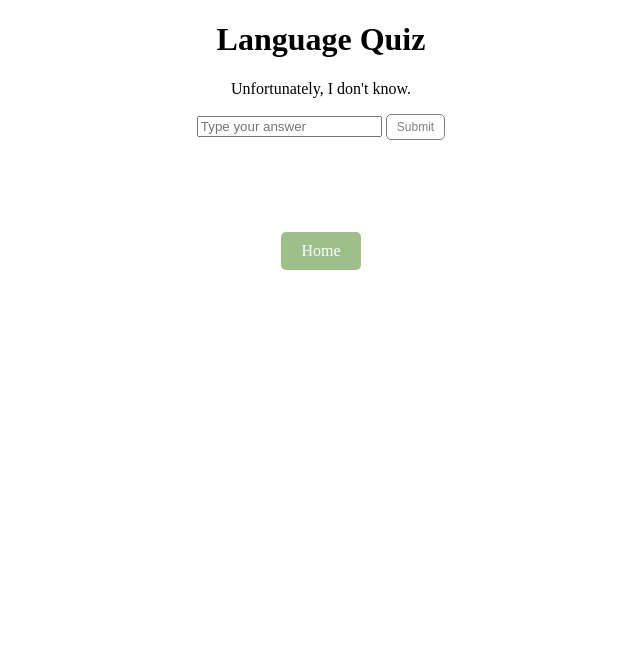
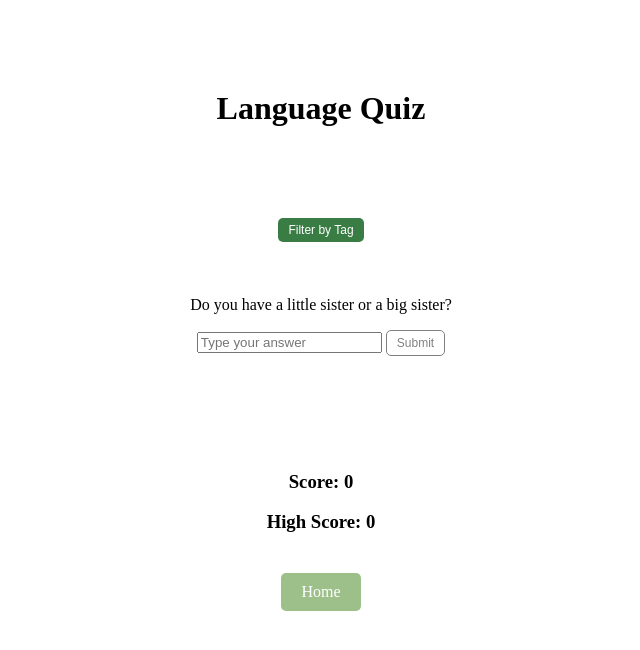
Before and after one commit to puputhariyati/MyLingo, a Flask app: page /quiz in a window 1280 px wide. Shown: the top 650 px of the page, without its empty margins (319-959 px from the left). Run offline with Flask 3, Linux system fonts and the light colour scheme; data comes from the database, SQL or seed files in the repository; both versions use the stored data as it was after the commit.

Commit message:
add filter by tag on the quiz

```diff
--- a/app.py
+++ b/app.py
@@ -177,11 +177,16 @@
     # Fetch unique tags
     cursor.execute("SELECT tags FROM vocabulary")
     all_tags = cursor.fetchall()
+
+    tag_count = {}  # Dictionary to store tag counts
     tag_set = set()
+
     for row in all_tags:
         if row["tags"]:
             tag_list = [tag.strip() for tag in row["tags"].split(",") if tag.strip()]
-            tag_set.update(tag_list)
+            for tag in tag_list:
+                tag_set.add(tag)
+                tag_count[tag] = tag_count.get(tag, 0) + 1  # Count occurrences
 
     db.close()
 
@@ -189,6 +194,7 @@
         'index.html',
         words=words,
         tags=sorted(tag_set),  # ✅ Ensure tag_set is defined
+        tag_count=tag_count,
         selected_alphabet=selected_alphabet,
         selected_tags=selected_tags,
         selected_sort=selected_sort,
@@ -351,9 +357,25 @@
 
 @app.route('/game')  # Register the route
 def game():
-    tags = get_all_tags()  # Ensure this function fetches tags
-    selected_tag = request.args.getlist('tags')
+    db = get_db()
+    cursor = db.cursor()
+
+    tags = get_all_tags()  # Get all available tags
+    selected_tag = request.args.getlist('tags')# Get selected tags from request
     meanings, words, word_dict = get_game_data(selected_tag)  # Modify logic to apply filtering
+
+    # Fetch words filtered by selected tags
+    if selected_tag:
+        tag_conditions = " OR ".join(f"tags LIKE '%{tag}%'" for tag in selected_tag)
+        query = f"SELECT word, meaning, tags FROM vocabulary WHERE {tag_conditions}"
+    else:
+        query = "SELECT word, meaning, tags FROM vocabulary"  # Fetch all if no filter is applied
+
+    cursor.execute(query)
+    all_tags = cursor.fetchall()
+
+    tag_count = {}  # Dictionary to store tag counts
+    tag_set = set()
 
     # Ensure exactly 5 pairs are selected
     selected_pairs = random.sample(list(word_dict.items()), min(5, len(word_dict)))
@@ -366,12 +388,20 @@
     random.shuffle(words)
     random.shuffle(meanings)
 
+    for row in all_tags:
+        if row["tags"]:
+            tag_list = [tag.strip() for tag in row["tags"].split(",") if tag.strip()]
+            for tag in tag_list:
+                tag_set.add(tag)
+                tag_count[tag] = tag_count.get(tag, 0) + 1  # Count occurrences
+
     return render_template('game.html',
                            tags=tags,
                            selected_tag=selected_tag,
                            meanings=meanings,
                            words=words,
-                           word_dict=word_dict)
+                           word_dict=word_dict,
+                           tag_count=tag_count)
 
 
 @app.route('/get_all_tags')  # Fix incorrect route
@@ -385,6 +415,7 @@
     conn.close()
 
     tag_set = set()
+
     for row in all_tags:
         if row["tags"]:
             tag_list = [tag.strip() for tag in row["tags"].split(",") if tag.strip()]
@@ -463,7 +494,41 @@
 
 @app.route("/quiz")
 def quiz():
-    return render_template("quiz.html")
+    db = get_db()
+    cursor = db.cursor()
+
+    tags = get_all_tags()  # Get all available tags
+    selected_tag = request.args.getlist('tags')# Get selected tags from request
+    meanings, words, word_dict = get_game_data(selected_tag)  # Modify logic to apply filtering
+
+    # Fetch words filtered by selected tags
+    if selected_tag:
+        tag_conditions = " OR ".join(f"tags LIKE '%{tag}%'" for tag in selected_tag)
+        query = f"SELECT word, meaning, tags FROM vocabulary WHERE {tag_conditions}"
+    else:
+        query = "SELECT word, meaning, tags FROM vocabulary"  # Fetch all if no filter is applied
+
+    cursor.execute(query)
+    all_tags = cursor.fetchall()
+
+    tag_count = {}  # Dictionary to store tag counts
+    tag_set = set()
+
+    for row in all_tags:
+        if row["tags"]:
+            tag_list = [tag.strip() for tag in row["tags"].split(",") if tag.strip()]
+            for tag in tag_list:
+                tag_set.add(tag)
+                tag_count[tag] = tag_count.get(tag, 0) + 1  # Count occurrences
+
+    return render_template('quiz.html',
+                           tags=tags,
+                           selected_tag=selected_tag,
+                           meanings=meanings,
+                           words=words,
+                           word_dict=word_dict,
+                           tag_count=tag_count
+                           )
 
 
 # Function to get a random word from the database
--- a/static/game.css
+++ b/static/game.css
@@ -115,3 +115,15 @@
 .main-btn:hover     {
     background-color: #2E5E33;
 }
+
+/*Quiz*/
+
+.quiz-box {
+    display: flex;
+    justify-content: center;
+    align-items: center;
+    height: 25vh;
+    margin: 0;
+    text-align: center;
+    flex-direction: column;
+}
--- a/static/quiz.js
+++ b/static/quiz.js
@@ -1,9 +1,75 @@
-let wrongAttempts = 0; // Track wrong attempts
-
 document.addEventListener("DOMContentLoaded", function () {
-    fetchQuestion();
+    document.getElementById("filterButton").addEventListener("click", function() {
+        let tagBox = document.getElementById("tagFilterBox");
+        tagBox.style.display = (tagBox.style.display === "none" || tagBox.style.display === "") ? "block" : "none";
     });
 
+    document.querySelectorAll('.tag').forEach(tag => {
+        tag.addEventListener('click', function () {
+            const tagText = this.textContent.trim();
+
+            if (selectedTags.includes(tagText)) {
+                // Remove tag if already selected
+                selectedTags = selectedTags.filter(t => t !== tagText);
+                this.classList.remove('selected'); // Remove highlight
+            } else {
+                // Add tag if not selected
+                selectedTags.push(tagText);
+                this.classList.add('selected'); // Highlight selected tag
+            }
+
+            filterWords();
+        });
+    });
+
+    document.getElementById("tagDropdown")?.addEventListener("change", function () {
+        let selectedTag = this.value;
+
+        fetch(`/get_words_by_tag?tag=${selectedTag}`)
+            .then(response => response.json())
+            .then(data => {
+                refreshUI(data.new_pairs);
+            })
+            .catch(error => console.error("Error fetching words:", error));
+    });
+
+        // Function to count total tags dynamically
+    function updateTagCounts() {
+        let tags = document.querySelectorAll(".tag-filter"); // Select all checkboxes
+        document.getElementById("total-tags").innerText = `Total Tags: ${tags.length}`;
+
+        let tagCounts = {}; // Object to store tag-word count
+
+        // Loop through all word items
+        document.querySelectorAll(".word-item").forEach(wordItem => {
+            let wordTags = wordItem.dataset.tags ? wordItem.dataset.tags.split(',') : [];
+
+            wordTags.forEach(tag => {
+                let trimmedTag = tag.trim();
+                if (trimmedTag) {
+                    tagCounts[trimmedTag] = (tagCounts[trimmedTag] || 0) + 1;
+                }
+            });
+        });
+
+        // Update each tag count
+        tags.forEach(tag => {
+            let tagName = tag.value;
+            let countSpan = document.getElementById(`count-${tagName.replace(/\s+/g, '-')}`);
+            let wordCount = tagCounts[tagName] || 0;
+
+            if (countSpan) {
+                countSpan.innerText = `(${wordCount})`;
+            }
+        });
+    }
+
+    // Run on page load
+    document.addEventListener("DOMContentLoaded", updateTagCounts);
+
+    fetchQuestion();
+
+    let wrongAttempts = 0; // Track wrong attempts
     function fetchQuestion() {
         fetch("/get_question")
             .then(response => response.json())
@@ -56,3 +122,21 @@
             }
         }
     }
+
+    let score = 0;
+    let highScore = localStorage.getItem("highScore") || 0; // Retrieve stored high score
+    document.getElementById("score").innerText = `Score: ${score}`;
+    document.getElementById("highScore").innerText = `High Score: ${highScore}`;
+
+    function correctMatch() {
+        score += 1;
+        document.getElementById("score").innerText = `Score: ${score}`;
+
+        if (score > highScore) {
+            highScore = score;
+            localStorage.setItem("highScore", highScore);
+            document.getElementById("highScore").innerText = `High Score: ${highScore}`;
+        }
+    }
+
+});
--- a/templates/game.html
+++ b/templates/game.html
@@ -21,6 +21,9 @@
                             <input type="checkbox" name="tags" value="{{ tag }}"
                                 {% if tag in selected_tag %}checked{% endif %}>
                             {{ tag }}
+                            <span id="count-{{ tag|replace(' ', '-') }}" class="tag-count">
+                                ({{ tag_count.get(tag, 0) }})
+                            </span> <!-- ✅ Dynamically show count -->
                         </td>
                     {% endfor %}
                 </tr>
--- a/templates/quiz.html
+++ b/templates/quiz.html
@@ -8,7 +8,35 @@
     <script src="{{ url_for('static', filename='quiz.js') }}" defer></script>
 </head>
 <body>
+    <div class="quiz-box">
         <h1>Language Quiz</h1>
+    </div>
+
+    <button class="filter-btn" id="filterButton" type="button">Filter by Tag</button>
+    <div id="tagFilterBox" style="display: none;">
+        <form method="GET">
+            <table>
+                <tr>
+                    {% for tag in tags %}
+                        {% if loop.index0 % 2 == 0 %} <!-- Start a new row every 2 items -->
+                            </tr><tr>
+                        {% endif %}
+                        <td>
+                            <input type="checkbox" name="tags" value="{{ tag }}"
+                                {% if tag in selected_tag %}checked{% endif %}>
+                            {{ tag }}
+                            <span id="count-{{ tag|replace(' ', '-') }}" class="tag-count">
+                                ({{ tag_count.get(tag, 0) }})
+                            </span> <!-- ✅ Dynamically show count -->
+                        </td>
+                    {% endfor %}
+                </tr>
+            </table>
+            <button class="filter-btn" type="submit">Apply Filters</button>
+        </form>
+    </div>
+
+    <div class="quiz-box">
         <p id="question"></p>
         <form id="quiz-form">
             <input type="text" id="answer" placeholder="Type your answer"data-correct-answer="">
@@ -16,6 +44,10 @@
         </form>
         <p id="feedback"></p>
         <br><br>
+    </div>
+
+    <h3 id="score">Score: 0</h3>
+    <h3 id="highScore">High Score: 0</h3>
 
     <!-- Home Button at Bottom -->
     <div class="home-container">
```
Also changed, not shown: static/game.js (+37 -5 lines), static/script.js (+44 -0 lines), templates/index.html (+7 -0 lines), database.db. Lines whose indentation alone changed are shown as unchanged.
